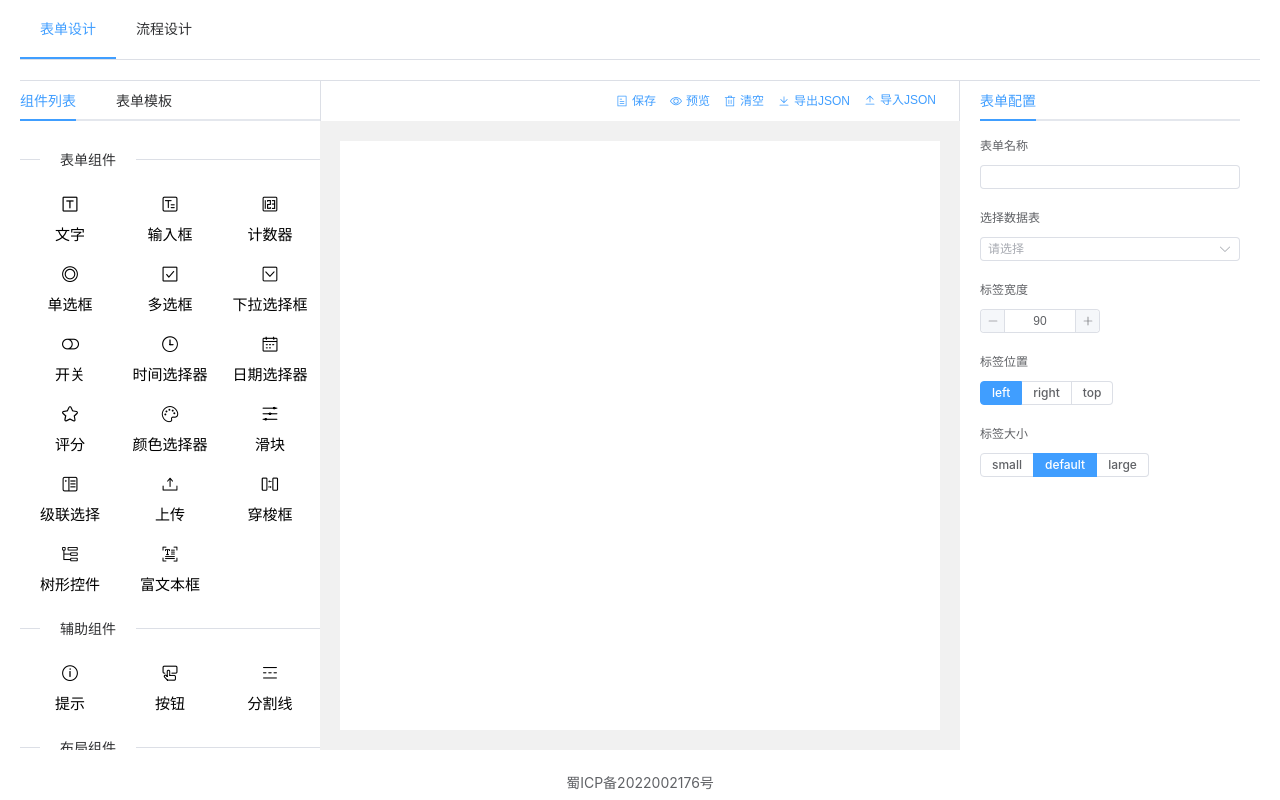
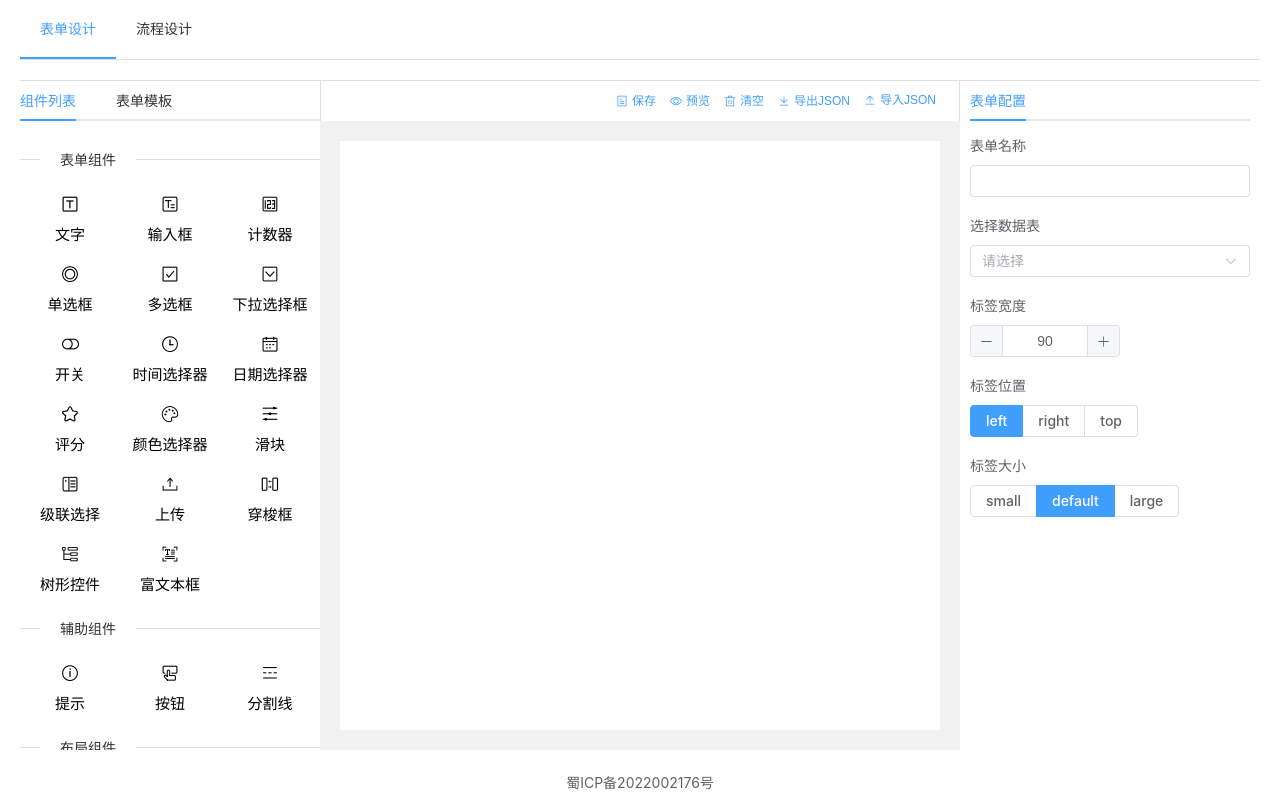
Before and after one commit to coder-zyk/vue-ts-vite-element, a Vue app: page /form in a window 1280 px wide. Built offline with nearby package versions, Linux system fonts and the light colour scheme.

Commit message:
修改表单配置栏的表单为default

```diff
--- a/src/views/form/form-config/index.vue
+++ b/src/views/form/form-config/index.vue
@@ -41,9 +41,9 @@ watch(
 </script>
 
 <template>
-  <el-tabs v-model="activeName" style="height:100%;padding: 0 20px;">
+  <el-tabs v-model="activeName" style="height:100%;padding: 0 10px;">
     <el-tab-pane label="表单配置" name="formConfig">
-      <el-form label-position="top" size="small">
+      <el-form label-position="top">
         <el-form-item label="表单名称">
           <el-input v-model="formInfo.config.name"></el-input>
         </el-form-item>
@@ -73,7 +73,7 @@ watch(
     </el-tab-pane>
     <el-tab-pane style="height:100%;" label="组件配置" name="formItemConfig" v-if="/^[a-z]*_\d*/.test(selectFormItem.id)">
       <el-scrollbar>
-        <el-form label-position="top" size="small">
+        <el-form label-position="top">
           <text-vue v-if="selectFormItem.type == 'text'" :config-info="selectFormItem"></text-vue>
           <input-vue v-if="selectFormItem.type == 'input'" :config-info="selectFormItem"></input-vue>
           <radio-vue v-if="selectFormItem.type == 'radio'" :config-info="selectFormItem"></radio-vue>
```
